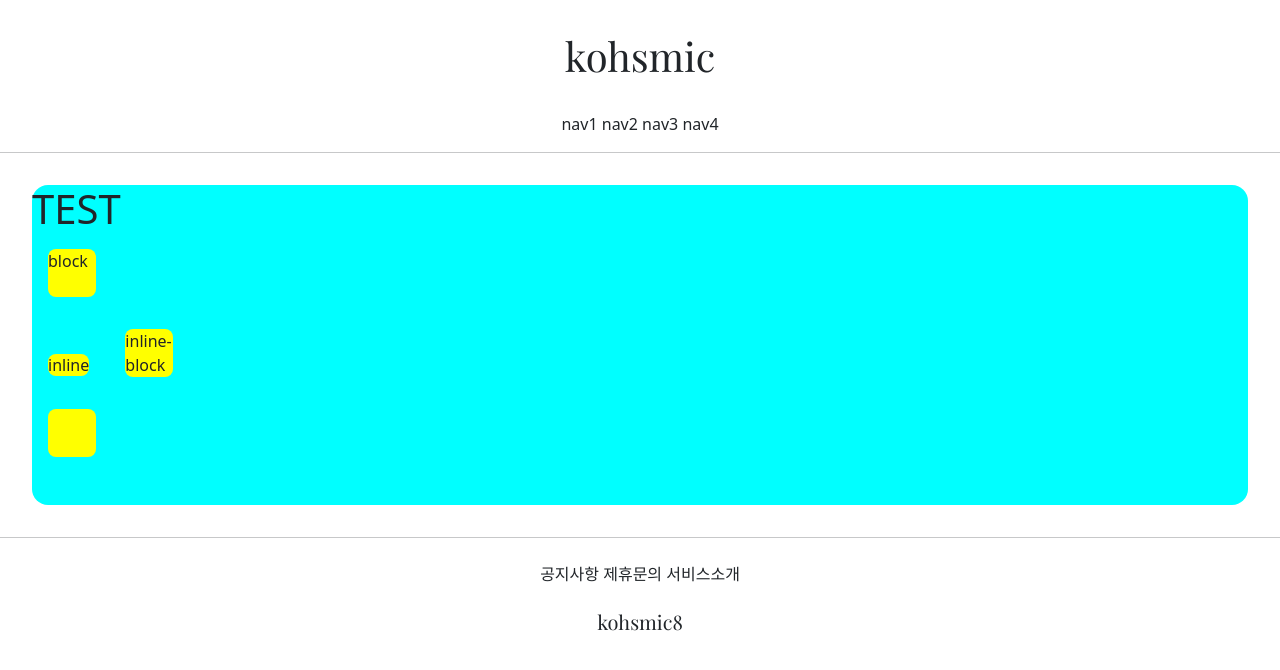
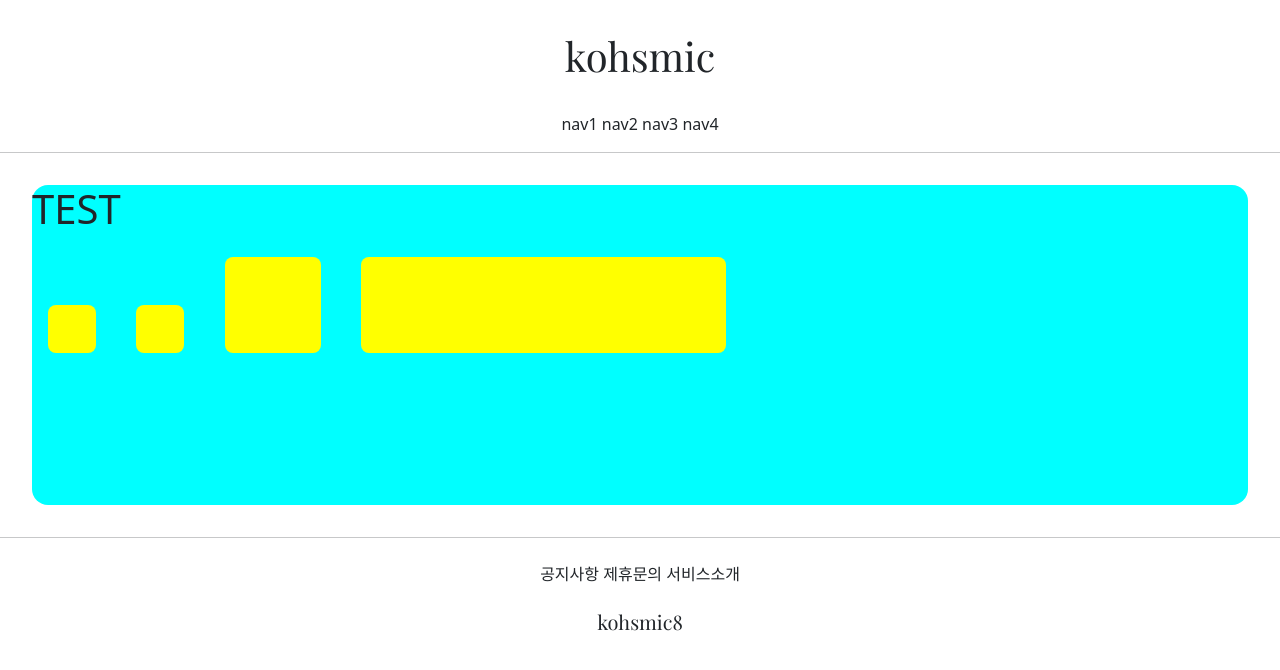
Before and after one commit to kohsmic8/test11, a Django app: page /accounts/hello_world/ in a window 1280 px wide. Shown: the top 670 px of the page. Run offline with Django 3.2, Linux system fonts and the light colour scheme; parts of the project's set-up code (start-up, migrations or seed data) failed here and were passed over.

Commit message:
7.7 test11 commit3

```diff
--- a/accountapp/templates/accountapp/hellow_world.html
+++ b/accountapp/templates/accountapp/hellow_world.html
@@ -9,17 +9,18 @@
             width: 48px;
             height: 48px;
             border-radius: .5rem;
+            display: inline-block
         }
     </style>
 
-    <div style="height: 20rem; background-color: aqua; margin: 2rem; border-radius: 1rem">
+    <div style="height: 20rem; background-color: aqua; margin: 2rem; border-radius: 1rem; font-size: 2rem">
         <h1>TEST</h1>
 
 
-    <div class="testing" style="display: block">block</div>
-    <div class="testing" style="display: inline">inline</div>
-    <div class="testing" style="display: none">none</div>
-    <div class="testing" style="display: inline-block">inline-block</div>
-    <div class="testing"></div>
+    <div class="testing" style="height: 48px; width: 48px"></div>
+    <div class="testing" style="height: 3rem; width: 3rem"></div>
+    <div class="testing" style="height: 3em; width: 3em"></div>
+    <div class="testing" style="height: 30%; width: 30%"></div>
+
 </div>
 {% endblock %}
```
